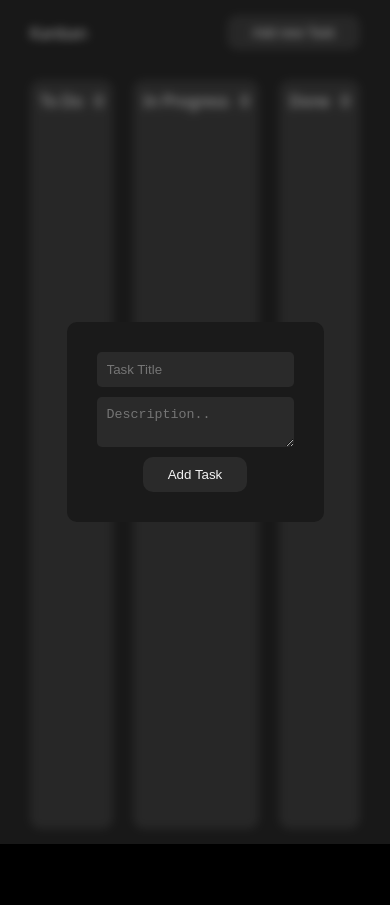
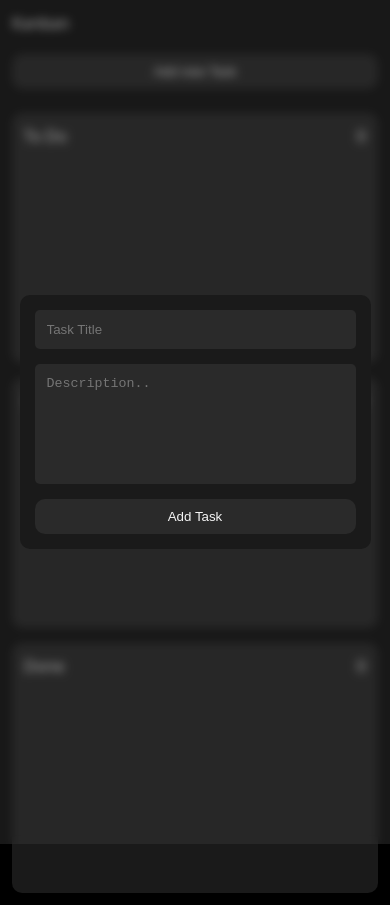
Before and after one commit to Dar-shan26/Kanban-Board-, a plain HTML site: page index.html in a window 390 px wide. Both pictures are taken after a click on the button "Add new Task". Before the commit the page ends 844 px from the top, so only its background shows below. Drawn offline with Linux system fonts and the light colour scheme.

Commit message:
committed

```diff
--- a/style.css
+++ b/style.css
@@ -9,165 +9,283 @@ body{
     width: 100%;
     height: 100%;
 }
+
 html{
     font-family: system-ui, -apple-system, BlinkMacSystemFont, 'Segoe UI', Roboto, Oxygen, Ubuntu, Cantarell, 'Open Sans', 'Helvetica Neue', sans-serif;
 }
 
 :root{
-    --bg-color : #000000;
-    --bg-btn-color : #1a1a1a;
-    --bg-task-color : #2a2a2a;
-    --primary-text-color : #f4f4f4;
-    --delete-color : #ff4d4d;
+    --bg-color:#000000;
+    --bg-btn-color:#1a1a1a;
+    --bg-task-color:#2a2a2a;
+    --primary-text-color:#f4f4f4;
+    --delete-color:#ff4d4d;
 
-    /* Padding */
-    --nav-padding : 15px 30px;
-    --section-padding : 15px 30px;
-    --padding-s : 5px;
-    --padding-m : 10px;
-    --padding-l : 25px;
-    --padding-xl : 20px;
-    --padding-xxl :  30px;
+    --nav-padding:15px 30px;
+    --section-padding:15px 30px;
+    --padding-s:5px;
+    --padding-m:10px;
+    --padding-l:25px;
+    --padding-xl:20px;
+    --padding-xxl:30px;
 
-    /* border radius variable */
-    --border-radius-s : 5px;
-    --border-radius-m : 10px;
-    --border-radius-l : 25px;
-    --border-radius-xl : 20px;
-    --border-radius-xxl :  30px;
+    --border-radius-s:5px;
+    --border-radius-m:10px;
+    --border-radius-l:25px;
+    --border-radius-xl:20px;
+    --border-radius-xxl:30px;
 }
 
 body{
     background-color:var(--bg-color);
-    color: var(--primary-text-color);
+    color:var(--primary-text-color);
 }
 
 main{
-    height: 100%;
-    display: flex;
-    flex-direction: column;
-    justify-content: space-between;
-
+    min-height:100vh;
+    display:flex;
+    flex-direction:column;
 }
 
 nav{
-    padding: var(--nav-padding);
-    display: flex;
-    align-items: center;
-    justify-content: space-between;
+    padding:var(--nav-padding);
+    display:flex;
+    align-items:center;
+    justify-content:space-between;
+    gap:20px;
 }
 
 nav button{
-    background-color: var(--bg-btn-color);
-    border: none;
-    outline: none;
-    color: var(--primary-text-color);
-    padding: var(--padding-m) var(--padding-l);
-    cursor: pointer;
+    background-color:var(--bg-btn-color);
+    border:none;
+    outline:none;
+    color:var(--primary-text-color);
+    padding:var(--padding-m) var(--padding-l);
+    cursor:pointer;
     border-radius:var(--border-radius-m);
+    transition:.3s;
+}
+
+nav button:hover{
+    opacity:.9;
 }
 
 section{
-    padding: var(--section-padding);
-    display: flex;
-      flex-grow: 1;
-    justify-content: space-between;
-    gap: var(--padding-xl);
+    flex:1;
+    padding:var(--section-padding);
+    display:flex;
+    gap:20px;
+    align-items:flex-start;
 }
+
 section .task-column{
-    background-color: var(--bg-btn-color);
-    flex-grow: 1;
-    display: flex;
-    flex-direction: column;
-    gap: var(--padding-m);
-    padding: var(--border-radius-m);
-    border-radius: var(--border-radius-m);
-    transition: all o.5s cubic-bezier(0.19, 1, 0.22, 1);
+    background-color:var(--bg-btn-color);
+    flex:1;
+    display:flex;
+    flex-direction:column;
+    gap:15px;
+    padding:15px;
+    border-radius:var(--border-radius-m);
+    min-height:500px;
+    transition:all .5s cubic-bezier(0.19,1,0.22,1);
 }
 
 section .task-column.hover-over{
-    border:  2px dashed var(--primary-text-color);
-    scale: 1.05;
+    border:2px dashed var(--primary-text-color);
+    transform:scale(1.02);
 }
 
 section .task-column .heading{
-    width: 100%;
-    display: flex;
-    align-items: center;
-    justify-content: space-between;
+    display:flex;
+    align-items:center;
+    justify-content:space-between;
 }
 
 section .task-column .task{
-    background-color: var(--bg-task-color);
-    padding: var(--border-radius-m);
-    border-radius: var(--border-radius-m);
-    display: flex;
-    flex-direction: column;
-    gap: var(--padding-s);
-    cursor: grab;
+    background-color:var(--bg-task-color);
+    padding:15px;
+    border-radius:var(--border-radius-m);
+    display:flex;
+    flex-direction:column;
+    gap:10px;
+    cursor:grab;
+    word-break:break-word;
+}
 
+section .task-column .task:active{
+    cursor:grabbing;
+}
+
+section .task-column .task h2{
+    font-size:1.2rem;
+}
+
+section .task-column .task p{
+    font-size:.95rem;
+    line-height:1.5;
 }
 
 section .task-column .task button{
-    align-self: flex-end;
-    cursor: pointer;
-    padding: var(--padding-s) var(--padding-m);
-    border: none;
-    outline: none;
+    align-self:flex-end;
+    cursor:pointer;
+    padding:8px 15px;
+    border:none;
+    outline:none;
     background-color:var(--delete-color);
-    border-radius: var(--border-radius-s);
     color:#fff;
+    border-radius:var(--border-radius-s);
 }
 
 .model{
-    width: 100vw;
-    height: 100vh;
-    position: fixed;
-    top: 0;
-    left: 0;
-    display: none;
-    align-items: center;
-    justify-content: center;
+    width:100%;
+    height:100%;
+    position:fixed;
+    top:0;
+    left:0;
+    display:none;
+    align-items:center;
+    justify-content:center;
+    z-index:100;
 }
 
 .model.active{
-    display: flex;
+    display:flex;
 }
 
 .model .bg{
-    position: absolute;
-    width: 100%;
-    height: 100%;
-    background-color: rgba(61,61,61,0.404);
-    backdrop-filter: blur(5px);
+    position:absolute;
+    inset:0;
+    background:rgba(61,61,61,.4);
+    backdrop-filter:blur(5px);
 }
+
 .model .center{
-    background-color: var(--bg-btn-color);
-    padding: var(--padding-xxl);
-    border-radius: var(--border-radius-m);
-    display: flex;
-    flex-direction: column;
-    gap: var(--padding-m);
+    width:450px;
+    max-width:90%;
+    background:var(--bg-btn-color);
+    padding:30px;
+    border-radius:var(--border-radius-m);
+    display:flex;
+    flex-direction:column;
+    gap:15px;
     z-index:10;
 }
 
-.model .center input, .model .center textarea{
-    background-color: var(--bg-task-color);
-    border: none;
-    outline: none;
-    color: var(--primary-text-color);
-    padding: var(--padding-m);
-    border-radius: var(--border-radius-s);
+.model .center input,
+.model .center textarea{
+    width:100%;
+    background:var(--bg-task-color);
+    border:none;
+    outline:none;
+    color:var(--primary-text-color);
+    padding:12px;
+    border-radius:var(--border-radius-s);
+    resize:none;
+}
+
+.model .center textarea{
+    min-height:120px;
 }
 
 .model .center button{
-    background-color: var(--bg-task-color);
-    border: none;
-    outline: none;
-    color: var(--primary-text-color);
-    padding: var(--padding-m) var(--padding-l);
-    cursor: pointer;
-    border-radius: var(--border-radius-m);
-    width: fit-content;
+    background:var(--bg-task-color);
+    border:none;
+    outline:none;
+    color:var(--primary-text-color);
+    padding:10px 25px;
+    cursor:pointer;
+    border-radius:var(--border-radius-m);
     align-self:center;
 }
+
+@media (max-width:992px){
+
+    :root{
+        --nav-padding:15px 20px;
+        --section-padding:20px;
+    }
+
+    section{
+        gap:15px;
+    }
+
+    section .task-column{
+        min-height:400px;
+    }
+}
+
+@media (max-width:768px){
+
+    nav{
+        flex-direction:column;
+        align-items:stretch;
+    }
+
+    nav h1{
+        text-align:center;
+        font-size:2rem;
+    }
+
+    nav button{
+        width:100%;
+    }
+
+    section{
+        flex-direction:column;
+    }
+
+    section .task-column{
+        width:100%;
+        min-height:250px;
+    }
+
+    .model .center{
+        width:92%;
+        padding:20px;
+    }
+}
+
+@media (max-width:480px){
+
+    :root{
+        --nav-padding:12px;
+        --section-padding:12px;
+    }
+
+    nav h1{
+        font-size:1.6rem;
+    }
+
+    section .task-column{
+        padding:12px;
+    }
+
+    section .task-column .heading h2{
+        font-size:1.1rem;
+    }
+
+    section .task-column .task{
+        padding:12px;
+    }
+
+    section .task-column .task h2{
+        font-size:1rem;
+    }
+
+    section .task-column .task p{
+        font-size:.9rem;
+    }
+
+    section .task-column .task button{
+        width:100%;
+    }
+
+    .model .center{
+        width:95%;
+        padding:15px;
+    }
+
+    .model .center button{
+        width:100%;
+    }
+}
```
